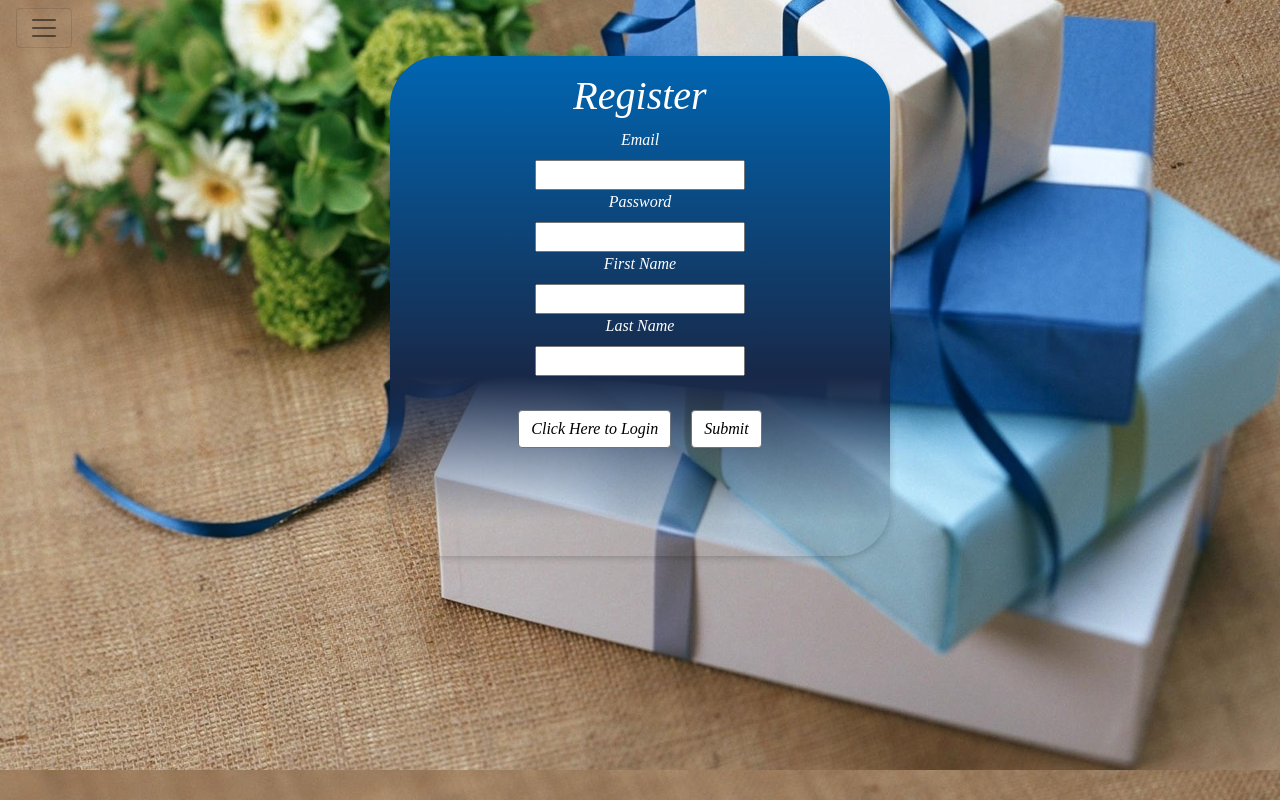
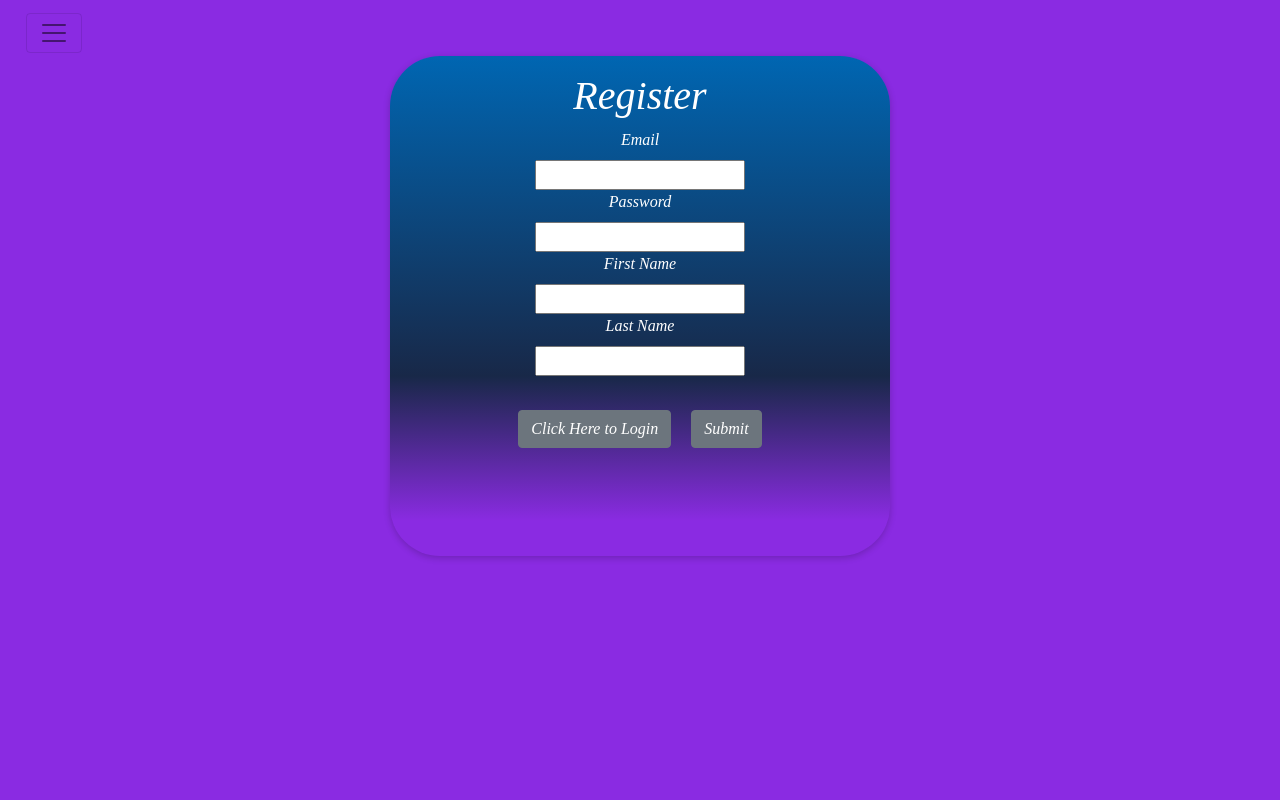
Before and after one commit to lanejm/red-badge, a React (Create React App) app: page /create in a window 1280 px wide. Built offline with nearby package versions, Linux system fonts and the light colour scheme.

Commit message:
edit working

```diff
--- a/src/App.css
+++ b/src/App.css
@@ -1,16 +1,27 @@
 .App {
   text-align: center;
-  background-color: rgba(173, 170, 170,);
+  background-color: blueviolet;
   font-family: 'Texturina', serif;
+  height: 100%;
+  background-repeat: repeat-y;
 }
 
 body {
-  background-image: url(../src/components/Auth/LoginRegister/pic1.jpg);
   background-size: cover;
-  background-position: center center;
+  background-position: center;
+  background-color: blueviolet;
+  height: 100%;
 
 }
 
 #loginBtn {
   transition: all 1s ease;
 }
+
+#giftSearch {
+  margin-right: 10px;
+  border-radius: 10px;
+}
+html {
+  background-color: blueviolet;
+}
--- a/src/App.tsx
+++ b/src/App.tsx
@@ -30,7 +30,7 @@ interface State {
   setIsLoggedIn: (e: any) => void;
   showCreate: boolean;
   setShowCreate: (e: any) => void;
-  setShowEdit: (e:any) => void;
+  setShowEdit: (e: any) => void;
   showEdit: boolean;
 }
 
@@ -81,7 +81,7 @@ class App extends React.Component<{}, State> {
           showCreate: e
         })
       },
-      showEdit :false,
+      showEdit: false,
       setShowEdit: (e) => {
         this.setState({
           showEdit: e
@@ -99,7 +99,7 @@ class App extends React.Component<{}, State> {
         this.setState({
           setGifts: rArr
         })
-      })
+      }).catch(err => console.log(err))
   }
 
   componentDidMount() {
@@ -136,7 +136,7 @@ class App extends React.Component<{}, State> {
           setGifts: rArr
         })
         console.log(this.state.setGifts)
-      })
+      }).catch(err => console.log(err))
 
   }
 
@@ -150,14 +150,13 @@ class App extends React.Component<{}, State> {
   // handleSearch() //outside of if statement so code is running
   render() {
     return (
-      <div className='App' >
+      <div className='App' style={{backgroundColor: 'blueviolet', height: '100%'}}>
         <Router>
           <Switch>
             <NavFile
               clearToken={this.state.clearToken}
               isLoggedIn={this.state.isLoggedIn}
               setShowCreate={this.state.setShowCreate}
-
             />
 
             {/* <Logout
@@ -166,6 +165,7 @@ class App extends React.Component<{}, State> {
 
             {/* </Route> */}
           </Switch>
+
           <GiftsCreate
             fetchGifts={this.fetchGifts}
             showCreate={this.state.showCreate}
@@ -189,6 +189,10 @@ class App extends React.Component<{}, State> {
           <br />
           <Button id='search' onClick={this.handleSearch}>Search</Button> */}
           {this.state.isLoggedIn ?
+            <React.Fragment>
+            <Search giftName={this.state.giftName} />
+                <input placeholder="Ex. Mackbook Pro" id="giftSearch" value={this.state.giftName} />
+            <Button id="searchButton" onClick={this.handleSearch}>Search</Button>
             <ItemsTable
               setShowEdit={this.state.setShowEdit}
               description={this.state.description}
@@ -204,11 +208,9 @@ class App extends React.Component<{}, State> {
               owner={this.state.owner}
               sessionToken={this.state.sessionToken}
               userId={this.state.userId} />
+            </React.Fragment>
             : null
           }
-
-          {/* <Search /> */}
-
           <br />
           {/* <GiftsList userId={userId} fetchGifts={fetchGifts} gifts={gifts} /> */}
         </Router>
@@ -222,3 +224,6 @@ export default App;
 
 //add in "reviews.js" file
 //search not working.
+//add holidays table
+//logout auto login problem
+//styling
--- a/src/components/Auth/Auth.tsx
+++ b/src/components/Auth/Auth.tsx
@@ -110,7 +110,7 @@ class Auth extends React.Component<AuthProp, AuthState> {
     render() {
         return (
             <div>
-                <form className='login-register'>
+                <form className='login-register' style={{transition: 'all 1s ease'}}>
                     <h1>{this.state.login ? 'Login' : 'Register'}</h1>
                     <label htmlFor="email">Email</label>
                     <br />
@@ -122,12 +122,12 @@ class Auth extends React.Component<AuthProp, AuthState> {
                     <br />
                     {this.signupFields()}
                     <br />
-                    <Button type='button' id="loginBtn"
+                    <Button type='button' className="loginBtn"
                         onClick={this.loginToggle}
                     >
                         {this.state.login ? "Click Here to Register" : "Click Here to Login"}
                     </Button>
-                    <Button onClick={(e: any) => this.handleSubmit(e)} type='button' id="submitBtn">Submit</Button>
+                    <Button onClick={(e: any) => this.handleSubmit(e)} type='button' className="submitBtn">Submit</Button>
 
 
                 </form>
--- a/src/components/Auth/auth.css
+++ b/src/components/Auth/auth.css
@@ -1,4 +1,4 @@
-#loginBtn, #submitBtn {
+.loginBtn, .submitBtn {
     transition: all 1s ease;
     margin: 10px;
     background-color: white;
@@ -7,8 +7,12 @@
     color: black;
 }
 
-#loginBtn:focus {
+.loginBtn:focus {
     outline: 0px;
+}
+.loginBtn:active {
+  padding-bottom: 10px;
+    border-bottom: solid 2px #1059FF;
 }
 
 
@@ -24,5 +28,6 @@
   box-shadow: 0px 2px 7px rgba(0,0,0,0.2);
   overflow: hidden;
   background: linear-gradient(180deg, rgba(0, 102, 178, 1) 0%, rgba(24, 40, 72, 1)64%, rgba(255, 255, 255, 0) 93%);
-  color: white
+  color: white;
+  transition: all 2s ease;
 }
--- a/src/components/Gifts/Create.tsx
+++ b/src/components/Gifts/Create.tsx
@@ -63,7 +63,6 @@ class GiftsCreate extends React.Component<GiftCreateProp, GiftCreateState> {
             purchased: this.state.purchased,
             person: this.state.person,
             from: this.state.from,
-            owner: this.state.owner,
             price: this.state.price,
         }
         fetch('http://localhost:8081/gifts/create', {
@@ -135,9 +134,6 @@ class GiftsCreate extends React.Component<GiftCreateProp, GiftCreateState> {
                             <label htmlFor='from'>From: </label>
                             <input name='from' placeholder='Who was this from?' id='from' value={this.state.from} onChange={e => this.handleChange(e)} required />
                             <br />
-                            <label htmlFor='owner'>Owner: </label>
-                            <input name='owner' placeholder='Owner of List' id='owner' value={this.state.owner} onChange={e => this.handleChange(e)} required />
-                            <br />
                             <label htmlFor='price'>Price: </label>
                             <input name='price' placeholder='Ex: $200' id='price' value={this.state.price} onChange={e => this.handleChange(e)} required />
                         </form>
--- a/src/components/Gifts/Edit.tsx
+++ b/src/components/Gifts/Edit.tsx
@@ -1,5 +1,5 @@
 import React from 'react';
-import { Button, ButtonToggle } from 'reactstrap';
+import { Button} from 'reactstrap';
 
 interface EditProps {
     giftName: string,
@@ -8,13 +8,13 @@ interface EditProps {
     purchased: string,
     person: string,
     from: string,
-    owner: string,
     price: string
     isLoggedIn: boolean;
     showEdit: boolean;
     setShowEdit: (e:any) => void;
     sessionToken: string;
     fetchGifts: () => void;
+    itemId: any;
 }
 
 interface EditState {
@@ -24,7 +24,6 @@ interface EditState {
     purchased: string,
     person: string,
     from: string,
-    owner: string,
     price: string,
     showEdit: boolean,
     collapsed: boolean,
@@ -41,7 +40,6 @@ class GiftEdit extends React.Component<EditProps, EditState> {
             purchased: '',
             person: '',
             from: '',
-            owner: '',
             price: '',
             showEdit: true,
             collapsed: true,
@@ -71,10 +69,9 @@ class GiftEdit extends React.Component<EditProps, EditState> {
             purchased: this.state.purchased,
             person: this.state.person,
             from: this.state.from,
-            owner: this.state.owner,
             price: this.state.price
         }
-        fetch(`http://localhost:8081/gifts/edit/${localStorage.getItem('id')}`, {
+        fetch(`http://localhost:8081/gifts/edit/${this.props.itemId}`, {
             method: 'PUT',
             headers: {
                 'Content-Type': 'application/json',
@@ -86,7 +83,9 @@ class GiftEdit extends React.Component<EditProps, EditState> {
             console.log(rObj)
         })
         .then(() => this.props.fetchGifts())
+        .catch(err => console.log(err))
         console.log('item edited')
+
     }
 
     editItemsForm() {
@@ -111,9 +110,6 @@ class GiftEdit extends React.Component<EditProps, EditState> {
                     <br />
                     <label htmlFor='from'>From: </label>
                     <input name='from' placeholder='Who was this from?' id='from' value={this.state.from} onChange={e => this.handleEdit(e)} required />
-                    <br />
-                    <label htmlFor='owner'>Owner: </label>
-                    <input name='owner' placeholder='Owner of List' id='owner' value={this.state.owner} onChange={e => this.handleEdit(e)} required />
                     <br />
                     <label htmlFor='price'>Price: </label>
                     <input name='price' placeholder='Ex: $200' id='price' value={this.state.price} onChange={e => this.handleEdit(e)} required />
--- a/src/components/Gifts/Search.tsx
+++ b/src/components/Gifts/Search.tsx
@@ -2,7 +2,7 @@ import * as React from 'react';
 
 
 export interface SearchProps {
-    giftName?: string;
+    giftName: string;
 }
 
 export interface SearchState {
@@ -33,9 +33,9 @@ class Search extends React.Component<SearchProps, SearchState> {
 
     }
 
-    componentDidMount() {
-        this.fetchGiftsName()
-    }
+    // componentDidMount() {
+    //     this.fetchGiftsName()
+    // }
     render() {
         return (
             <div>
--- a/src/components/Gifts/items.css
+++ b/src/components/Gifts/items.css
@@ -1,7 +1,7 @@
 .cards {
     margin-bottom: 20px;
     color: rgb(61, 190, 184);
-    width: 350px;
+    width: 200px;
 
 
 }
@@ -12,7 +12,8 @@
 }
 
 .card-column {
-   margin-left: 1em;
+   margin-left: 10px;
+   margin-right: 10px;
 
 }
 
@@ -25,5 +26,5 @@ h6::first-letter{
 }
 
 #editGift {
-    margin-bottom: 10px;
+    margin-bottom: 5px;
 }
--- a/src/components/Navbar/Logout/logout.css
+++ b/src/components/Navbar/Logout/logout.css
@@ -0,0 +1,5 @@
+#logout {
+position: fixed;
+right: 10px;
+top: 5px;
+}
--- a/src/components/Navbar/navbar.css
+++ b/src/components/Navbar/navbar.css
@@ -9,3 +9,11 @@
     font-style: italic;
     border-radius: 25px;
 }
+
+#navbarTop {
+
+    left: 10px;
+    top: 5px;
+}
+
+/* adjust nav bars to look better */
```
Also changed, not shown: src/components/Gifts/Items.tsx (+5 -11 lines), 1 other file (tests, documents, lock files or other folders).
